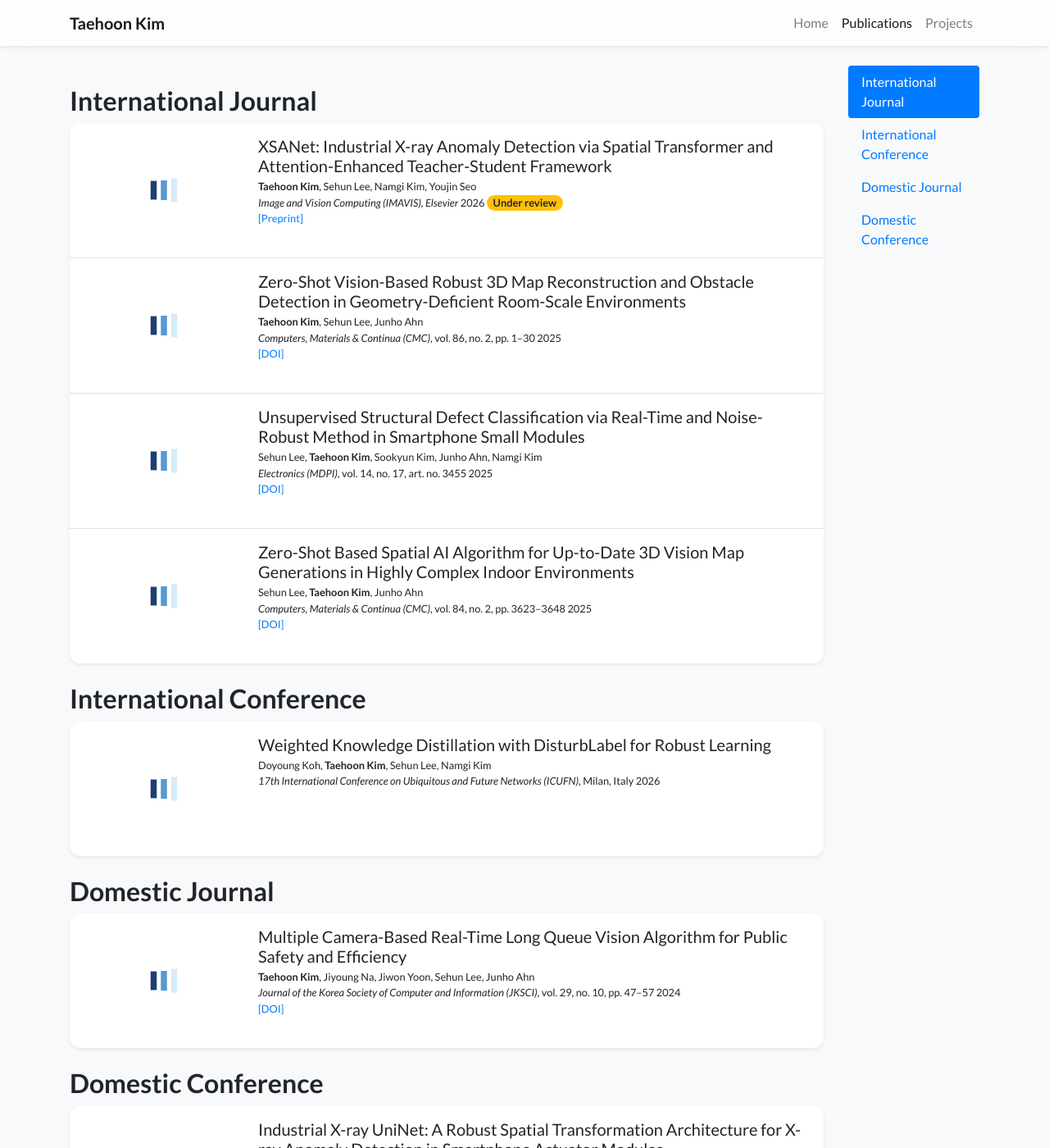
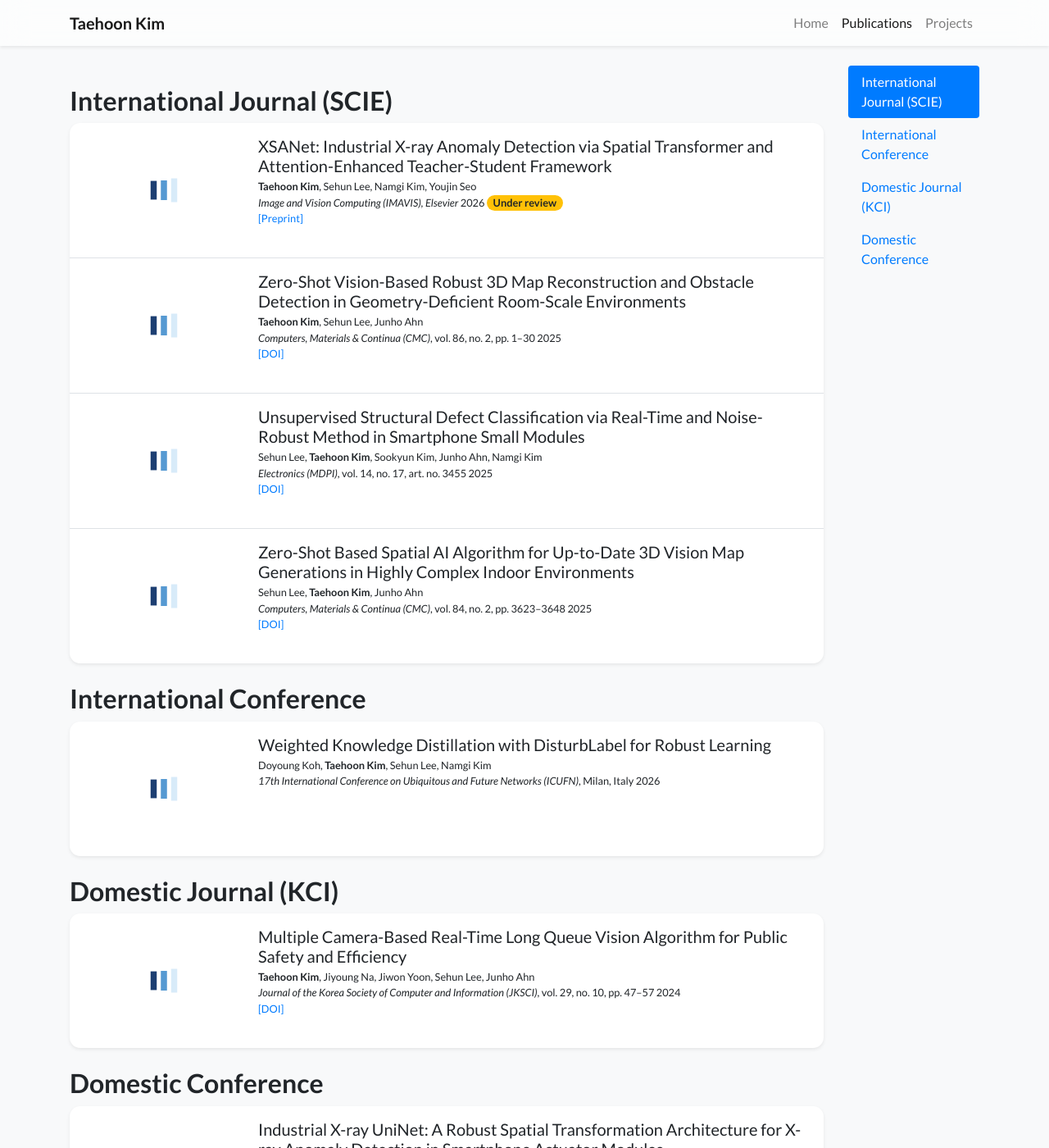
Before and after one commit to Maruu0127/Maruu0127.github.io, a Jekyll site: the page built from publications.html, in a window 1280 px wide and 1400 px high. Shown: the whole window at 82% size. Built offline with Jekyll 4.4.1, drawn with Linux system fonts in a browser that asks for light colours; nearby versions of some CDN libraries; a style sheet for code colours, icons or effects is not loaded.

Commit message:
add scie, kci

```diff
--- a/publications.html
+++ b/publications.html
@@ -13,7 +13,8 @@ body_attr: >-
         {% for category in categories %}
         {% assign cat_pubs = site.publications | where: "category", category | sort: "date" | reverse %}
         {% if cat_pubs.size > 0 %}
-        <h2 class="pt-4" id="cat-{{ category | slugify }}">{{ category }}</h2>
+        {% if category == "International Journal" %}{% assign cat_label = "International Journal (SCIE)" %}{% elsif category == "Domestic Journal" %}{% assign cat_label = "Domestic Journal (KCI)" %}{% else %}{% assign cat_label = category %}{% endif %}
+        <h2 class="pt-4" id="cat-{{ category | slugify }}">{{ cat_label }}</h2>
         <div class="my-0 p-0 bg-white shadow-sm rounded-xl">
             {% for item in cat_pubs %}
                 {% include widgets/publication_item.html item=item hide_bottom_border=forloop.last first=forloop.first last=forloop.last %}
@@ -28,7 +29,8 @@ body_attr: >-
             {% for category in categories %}
             {% assign cat_pubs = site.publications | where: "category", category %}
             {% if cat_pubs.size > 0 %}
-            <a class="nav-link d-block" href="#cat-{{ category | slugify }}">{{ category }}</a>
+            {% if category == "International Journal" %}{% assign cat_label = "International Journal (SCIE)" %}{% elsif category == "Domestic Journal" %}{% assign cat_label = "Domestic Journal (KCI)" %}{% else %}{% assign cat_label = category %}{% endif %}
+            <a class="nav-link d-block" href="#cat-{{ category | slugify }}">{{ cat_label }}</a>
             {% endif %}
             {% endfor %}
         </div>
```
